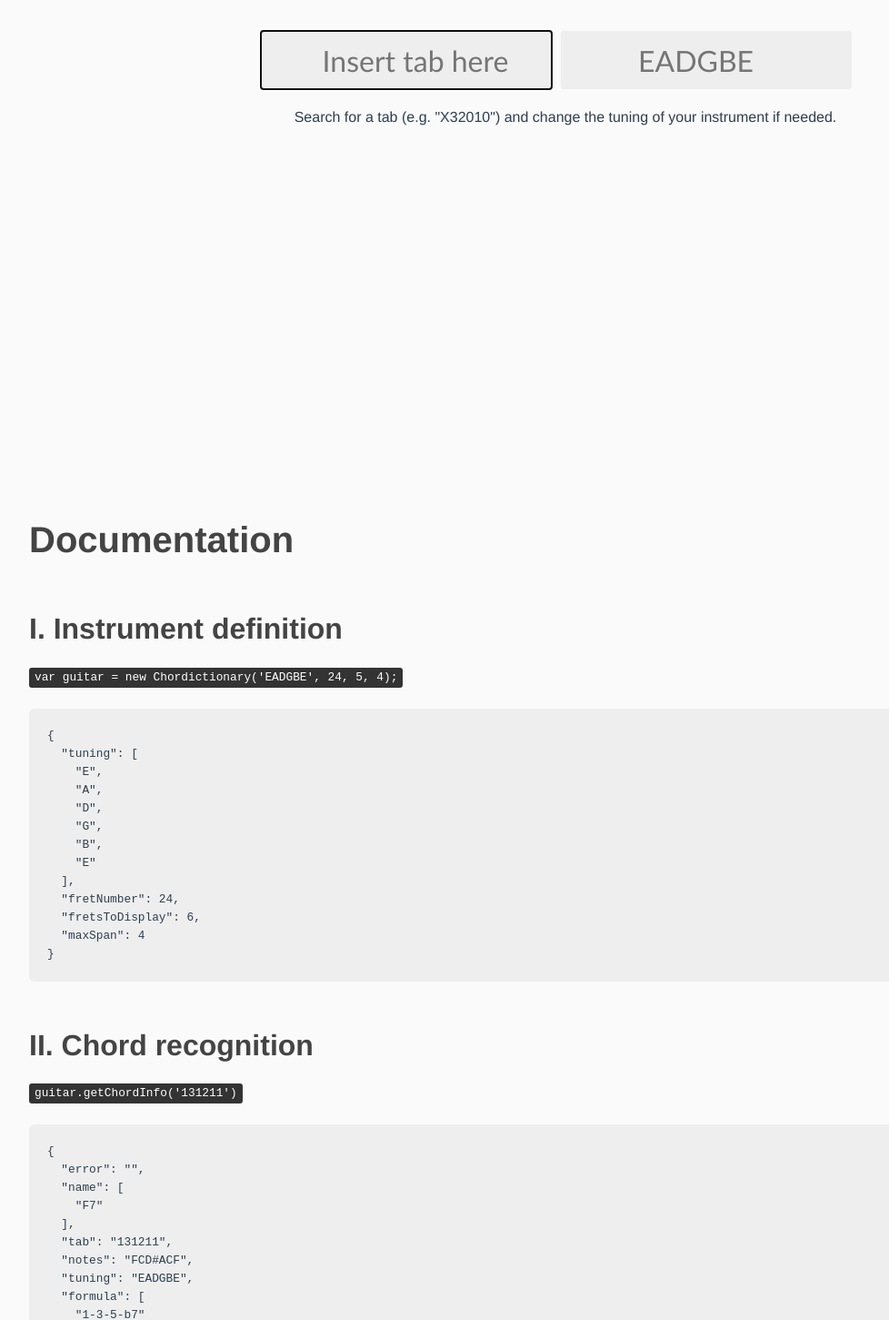
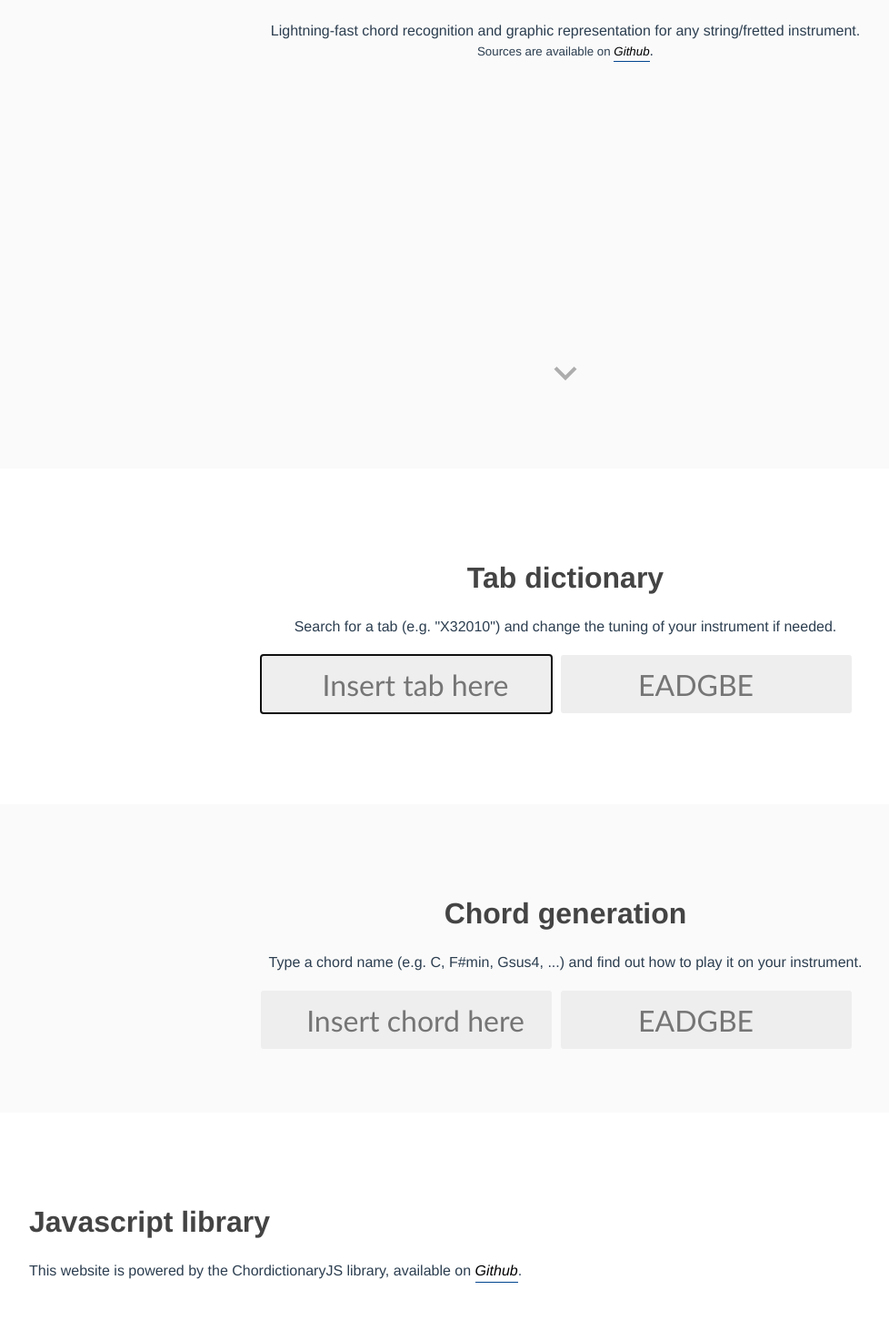
Before and after one commit to greird/chordictionary-website, a Vue app: page / in a window 1280 px wide. Shown: the part 285-1736 px from the top of the page at 91% size, without its empty margins (18-996 px from the left). Built offline with nearby package versions, Linux system fonts and the light colour scheme.

Commit message:
Added a section for chord generation

```diff
--- a/src/App.vue
+++ b/src/App.vue
@@ -2,108 +2,41 @@
 	<div id="app">
 
 		<nav>
-			<a href="#introduction">Find a Chord</a>
+			<a href="#tabsearch">Search by tab</a>
+			<a href="#chordsearch">Search by name</a>
 			<a href="#documentation">Library documentation</a>
 			<a href="https://github.com/greird/chordictionaryjs" class="right">Sources</a>
 		</nav>
 
-		<section class="slide" id="introduction">
-			<masthead />
+		<masthead />
 
-			<searchform
-			v-bind:showTabInput='1'
-			v-on:newtab="findTab"
-			/>
+		<tabsearch v-bind:Chordictionary="Chordictionary" />
 
-			<p v-if="message">{{ message }}</p>
+		<chordsearch v-bind:Chordictionary="Chordictionary" />
 
-			<div id="results" v-else>
-				<div id="chord-layout" class="chord-small"
-				v-if="chordLayout"
-				v-html="chordLayout"></div>
-
-				<chordinfo
-				v-if="chordName && !message"
-				v-bind:chordName="chordName"
-				v-bind:chordTab="tab"
-				v-bind:chordNotes="chordNotes"
-				v-bind:chordFormulas="chordFormulas"
-				v-bind:chordTuning="tuning"
-				/>
-				<div class="clear"></div>
-			</div>
-		</section>
-
-		<section class="slide" id="documentation">
-			<documentation v-bind:Chordictionary="Chordictionary" />
-		</section>
+		<documentation v-bind:Chordictionary="Chordictionary" />
 
 	</div>
 </template>
 
 <script>
 	import masthead from './components/masthead.vue'
-	import searchform from './components/searchform.vue'
-	import chordinfo from './components/chordinfo.vue'
+	import tabsearch from './components/tabsearch.vue'
+	import chordsearch from './components/chordsearch.vue'
 	import documentation from './components/documentation.vue'
 
 	export default {
 		name: 'app',
 		components: {
 			masthead,
-			chordinfo,
-			searchform,
+			tabsearch,
+			chordsearch,
 			documentation
 		},
 		data() {
 			return {
 				Chordictionary: require('./assets/vendors/js/chordictionary.js'), // load ChordictionaryJS lib
-				instrument: null,
-				message: 'Search for a tab (e.g. "X32010") and change the tuning of your instrument if needed.',
-				tuning: '',
-				tab: '',
-				chordName: '',
-				chordNotes: '',
-				chordFormulas: '',
-				chordLayout: ''
 			}
 		},
-		methods: {
-			findTab(inputTab, inputTuning) {
-				// Create new instrument
-				try {
-					this.instrument = new this.Chordictionary.Instrument(inputTuning, 24, 5, 4);
-					this.tuning = this.instrument.tuning.join('')
-				} catch (e) {
-					this.message = 'Woops, check your tuning, you sound a bit out of tune!';
-				}
-
-				// Search for the tab in Chordictionary
-				try {
-					this.tab = inputTab;
-
-					if (this.tab.length === this.tuning.length) {
-
-						let chordInfo = this.instrument.getChordInfo(this.tab);
-
-						if (chordInfo.error) {
-							this.message = chordInfo.error;
-							this.chordName = '';
-						} else {
-							this.chordName = chordInfo.name.join(', ');
-							this.chordNotes = chordInfo.notes;
-							this.chordFormulas = chordInfo.formula;
-							this.message = '';
-						}
-
-						this.chordLayout = this.instrument.getChordLayout(this.chordName, this.tab, this.tuning);
-					} else {
-						this.message = 'The tab length should be the same as the tuning.';
-					}
-				} catch (e) {
-					// Do nothing
-				}
-			}
-		}
 	}
 </script>
--- a/src/assets/css/chordictionary.css
+++ b/src/assets/css/chordictionary.css
@@ -5,10 +5,9 @@
 	color: #2c3e50;
 }
 section.slide {
-	background-color: #FAFAFA;
 	padding: 50px;
 }
-section#introduction {
+section#introduction, section#tabsearch, section#chordsearch {
 	text-align: center;
 }
 
@@ -32,13 +31,14 @@ nav {
 }
 
 div.masthead {
+	margin-top: 10%;
 	padding: 4em 0;
 }
 div.masthead h1 {
 	color: #00458F;
 }
 
-h2 {
+h2, h3 {
 	margin-top: 1.5em;
 }
 
@@ -50,18 +50,19 @@ input#inputTab, input#inputChord, input#inputTuning {
 	margin: 0 5px;
 }
 
-#results {
+.results {
 	margin: 50px auto;
-	width: 550px;
+	width: 600px;
 }
 
-#chord-layout {
+.chord-layout {
 	float: left;
+	padding: 5px 10px 5px 0;
 	min-height: 100px;
 }
 
 #chordinfo {
-	float: right;
+	float: left;
 	margin: 20px 0;
 	text-align: left;
 }
@@ -70,3 +71,23 @@ button#btn-more {
 	width: 100%;
 	cursor: pointer;
 }
+
+.arrow-down {
+  display: block;
+  position: absolute;
+  bottom: 80px;
+  left: 50%;
+  margin-left: -25px;
+  width: 50px;
+  height: 50px;
+  background-image: url("../img/down_arrow_black.svg");
+  background-size: contain;
+  opacity: 0.3;
+}
+
+.white {
+	background-color: #FFFFFF;
+}
+.grey {
+	background-color: #FAFAFA;
+}
--- /dev/null
+++ b/src/components/chordsearch.vue
@@ -0,0 +1,88 @@
+<template>
+	<section class="slide grey" id="chordsearch">
+
+		<h2>Chord generation</h2>
+		<p>Type a chord name (e.g. C, F#min, Gsus4, ...) and find out how to play it on your instrument.</p>
+
+		<searchform
+		v-bind:showChordInput="1"
+		v-on:newchord="getChord"
+		/>
+
+		<p v-if="results.error">{{ results.error }}</p>
+
+		<div class="results" v-else-if="results.chordList">
+			<div class="chord-layout chord-small"
+				v-for="chord in simpleChordsList"
+				v-bind:key="chord.id"
+				v-html="instrument.getChordLayout(chord.tag.join(', '), chord.tab.join(''))">
+			</div><div class="clear"></div>
+
+			<br /><button v-on:click="simpleChordsOnly = simpleChordsOnly ? false : true;">Show/Hide complex</button>
+
+			<div v-if="!simpleChordsOnly">
+				<div class="chord-layout chord-small"
+					v-for="chord in results.chordList"
+					v-bind:key="chord.id"
+					v-html="instrument.getChordLayout(chord.tag.join(', '), chord.tab.join(''))">
+				</div><div class="clear"></div>
+			</div>
+		</div>
+
+
+
+	</section>
+</template>
+
+<script>
+	import searchform from './searchform.vue'
+
+	export default {
+		name: 'chordsearch',
+		components: {
+			searchform
+		},
+		props: ['Chordictionary'],
+		data() {
+			return {
+				instrument: null,
+				simpleChordsOnly: true,
+				results: {
+					error: ''
+				}
+			}
+		},
+		computed: {
+			simpleChordsList: function () {
+				var chordList = [];
+				for (var i = 0; i < this.results.chordList.length; i++) {
+					if (this.results.chordList[i].tag.length) chordList.push(this.results.chordList[i]);
+				}
+				return chordList;
+			},
+			complexChordsList: function () {
+				var chordList = [];
+				for (var i = 0; i < this.results.chordList.length; i++) {
+					if (!this.results.chordList[i].tag.length) chordList.push(this.results.chordList[i]);
+				}
+				return chordList;
+			}
+		},
+		methods: {
+			getChord(inputChord, inputTuning) {
+				// Create new instrument
+				try {
+					this.instrument = new this.Chordictionary.Instrument(inputTuning, 24, 5, 4);
+				} catch (e) {
+					this.results.error = 'Woops, check your tuning, you sound a bit out of tune!';
+				}
+
+				try {
+					this.results = this.instrument.getChordsList(inputChord);
+				} catch(e) {
+					// Do nothing
+				}
+			}
+		}
+	}
+</script>
--- a/src/components/documentation.vue
+++ b/src/components/documentation.vue
@@ -1,15 +1,16 @@
 <template>
-    <div>
-        <h1>Documentation</h1>
-            <h2>I. Instrument definition</h2>
+    <section class="slide white" id="documentation">
+        <h2>Javascript library</h2>
+            <p>This website is powered by the ChordictionaryJS library, available on <a href="https://github.com/greird/chordictionaryjs">Github</a>.</p>
+            <h3>I. Instrument definition</h3>
             <code>var guitar = new Chordictionary('EADGBE', 24, 5, 4);</code><br /><br />
             <pre>{{ demo_guitar }}</pre>
 
-            <h2>II. Chord recognition</h2>
+            <h3>II. Chord recognition</h3>
             <code>guitar.getChordInfo('131211')</code><br /><br />
             <pre>{{ chordInfo }}</pre>
 
-            <h2>III. Chord generation</h2>
+            <h3>III. Chord generation</h3>
             <code>guitar.getChordsList("G");</code><br /><br />
             <p>{{ numberOfChordsFound }} chords found.</p>
             <pre style="height: 400px">{{ chordGeneration }}</pre>
@@ -23,24 +24,24 @@
             </div>
             <div style="clear:both; height:20px;"></div>
 
-            <h2>IV. Tools</h2>
+            <h3>IV. Tools</h3>
 
-            <h3>Tab notation validation</h3>
+            <h4>Tab notation validation</h4>
             <code>guitar.isValidTab("x32010")</code><br /><br />
             <pre>{{ tabValidation }}</pre>
 
-            <h3>Tuning notation validation</h3>
+            <h4>Tuning notation validation</h4>
             <code>guitar.isValidTuning("E#A#D#G#B#E#")</code><br /><br />
             <pre>{{ tuningValidation }}</pre>
 
-            <h3>Graphical tab representation</h3>
+            <h4>Graphical tab representation</h4>
             <code>guitar.getChordLayout("C", "x32010")</code><br /><br />
             <div id="chord" style="margin-right: 20px;float:left;">
                 <div v-html='chordLayout'></div>
             </div>
             <div style="clear:both;"></div>
 
-    </div>
+    </section>
 </template>
 
 <script>
--- a/src/components/masthead.vue
+++ b/src/components/masthead.vue
@@ -1,15 +1,15 @@
 <template>
-	<div class="masthead">
+	<section class="slide grey fullscreen" id="introduction">
+		<div class="masthead">
 
-		<h1>Chordictionary 🎸</h1>
-		<div id="subtitle">
+			<h1>Chordictionary 🎸</h1>
 			<p>
 				Lightning-fast chord recognition and graphic representation for any string/fretted instrument.<br />
 				<small>Sources are available on <a href="https://github.com/greird/chordictionaryjs">Github</a></small>.
 			</p>
 		</div>
-
-	</div>
+		<div class="arrow-down"></div>
+	</section>
 </template>
 
 <script>
--- /dev/null
+++ b/src/components/tabsearch.vue
@@ -0,0 +1,93 @@
+<template>
+	<section class="slide white" id="tabsearch">
+
+		<h2>Tab dictionary</h2>
+		<p>Search for a tab (e.g. "X32010") and change the tuning of your instrument if needed.</p>
+
+		<searchform
+			v-bind:showTabInput='1'
+			v-on:newtab="findTab"
+			/>
+
+		<p v-if="message">{{ message }}</p>
+
+		<div class="results" v-else>
+			<div class="chord-layout chord-small"
+			v-if="chordLayout"
+			v-html="chordLayout"></div>
+
+			<chordinfo
+				v-if="chordName && !message"
+				v-bind:chordName="chordName"
+				v-bind:chordTab="tab"
+				v-bind:chordNotes="chordNotes"
+				v-bind:chordFormulas="chordFormulas"
+				v-bind:chordTuning="tuning"
+				/>
+			<div class="clear"></div>
+		</div>
+	</section>
+</template>
+
+<script>
+	import searchform from './searchform.vue'
+	import chordinfo from './chordinfo.vue'
+
+	export default {
+		name: 'tabsearch',
+		components: {
+			searchform,
+			chordinfo
+		},
+		props: ['Chordictionary'],
+		data() {
+			return {
+				instrument: null,
+				message: '',
+				tuning: '',
+				tab: '',
+				chordName: '',
+				chordNotes: '',
+				chordFormulas: '',
+				chordLayout: ''
+			}
+		},
+		methods: {
+			findTab(inputTab, inputTuning) {
+				// Create new instrument
+				try {
+					this.instrument = new this.Chordictionary.Instrument(inputTuning, 24, 5, 4);
+					this.tuning = this.instrument.tuning.join('')
+				} catch (e) {
+					this.message = 'Woops, check your tuning, you sound a bit out of tune!';
+				}
+
+				// Search for the tab in Chordictionary
+				try {
+					this.tab = inputTab;
+
+					if (this.tab.length === this.tuning.length) {
+
+						let chordInfo = this.instrument.getChordInfo(this.tab);
+
+						if (chordInfo.error) {
+							this.message = chordInfo.error;
+							this.chordName = '';
+						} else {
+							this.chordName = chordInfo.name.join(', ');
+							this.chordNotes = chordInfo.notes;
+							this.chordFormulas = chordInfo.formula;
+							this.message = '';
+						}
+
+						this.chordLayout = this.instrument.getChordLayout(this.chordName, this.tab, this.tuning);
+					} else {
+						this.message = 'The tab length should be the same as the tuning.';
+					}
+				} catch (e) {
+					// Do nothing
+				}
+			}
+		}
+	}
+</script>
--- a/src/main.js
+++ b/src/main.js
@@ -9,9 +9,8 @@ import './assets/vendors/css/chordictionary.min.css' // Tab layout used by the c
 Vue.config.productionTip = false
 
 new Vue({
-	render: h => h(App)
-}).$mount('#app')
-
+	render: h => h(App),
+    created() {
         window.onload = setCanvaSize;
         window.addEventListener('resize', setCanvaSize);
         function setCanvaSize() {
@@ -24,9 +23,11 @@ function setCanvaSize() {
                 height: window.innerHeight || document.body.clientHeight
             };
 
-    var slide = document.getElementsByClassName("slide");
+            var slide = document.getElementsByClassName("fullscreen");
             for (var i = 0; i < slide.length; i++) {
               if (i === 0) slide[i].style.minHeight = browser.height + 'px';
               else slide[i].style.minHeight = browser.height + 'px';
             }
         }
+    }
+}).$mount('#app')
```
Also changed, not shown: src/assets/img/down_arrow_black.svg (added). Lines whose indentation alone changed are shown as unchanged.
